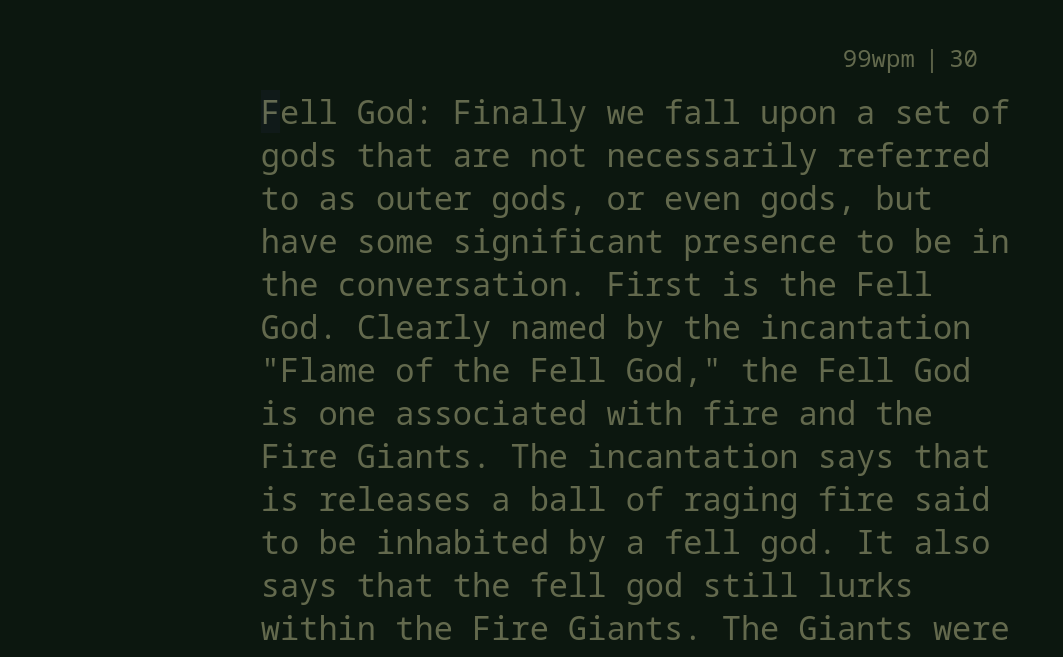
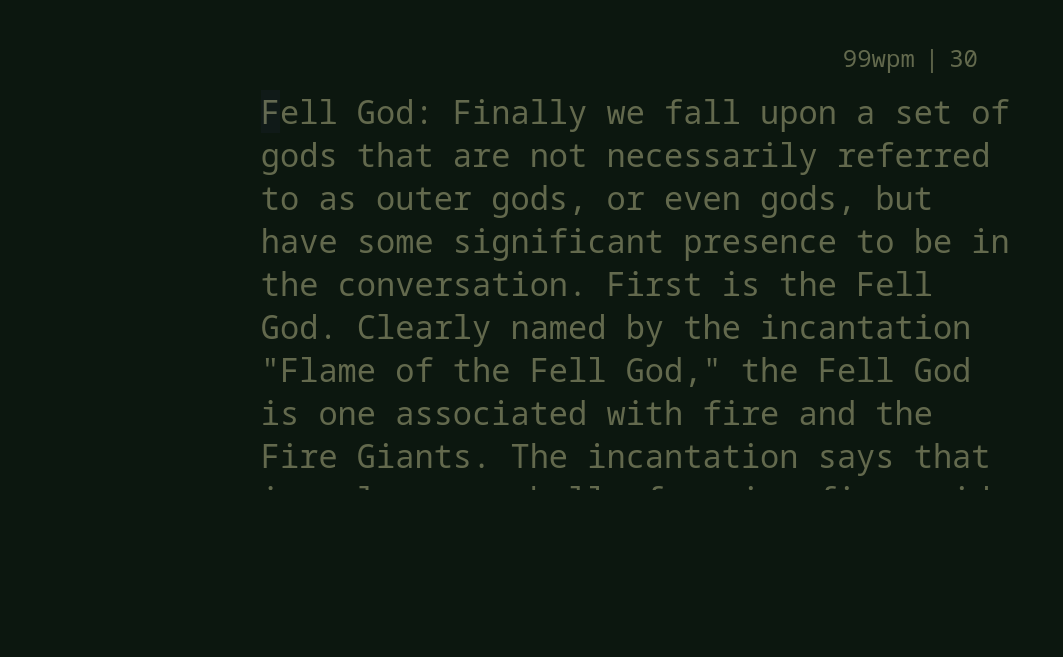
Before and after one commit to nacleric/tarnishedtyper, a plain HTML site: page index.html in a window 1280 px wide. Shown: the part 124-781 px from the top of the page, without its empty margins (0-1063 px from the left). Drawn offline with nearby package versions, Linux system fonts and the light colour scheme.

Commit message:
scrollbar WIP

```diff
--- a/index.css
+++ b/index.css
@@ -37,7 +37,12 @@ html {
     font-family: "Noto Sans Mono", monospace;
     font-size: 2rem;
     color: rgba(189, 190, 142, 0.495);
+    height: 400px;
+    overflow-y: scroll;
+}
 
+::-webkit-scrollbar {
+    width: 0;  /* Remove scrollbar space */
 }
 
 .starting-letter-block {
```
